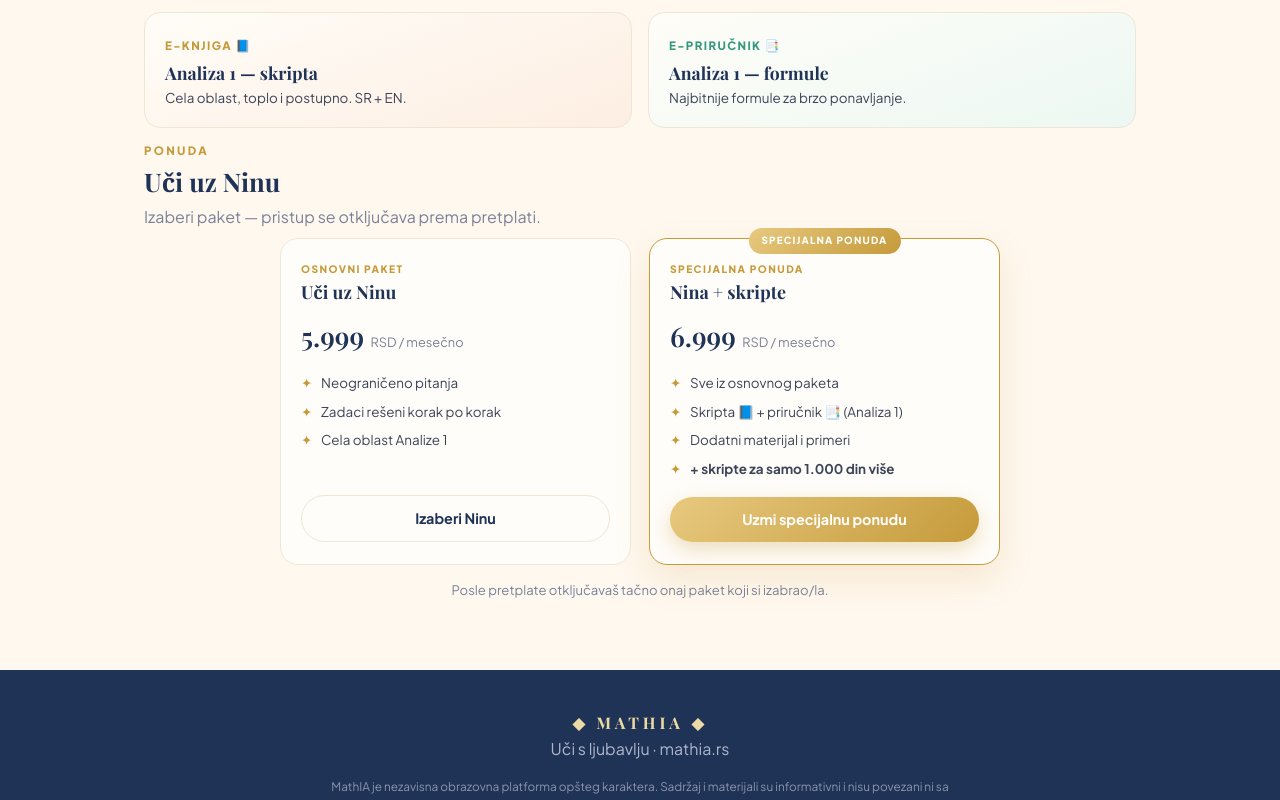
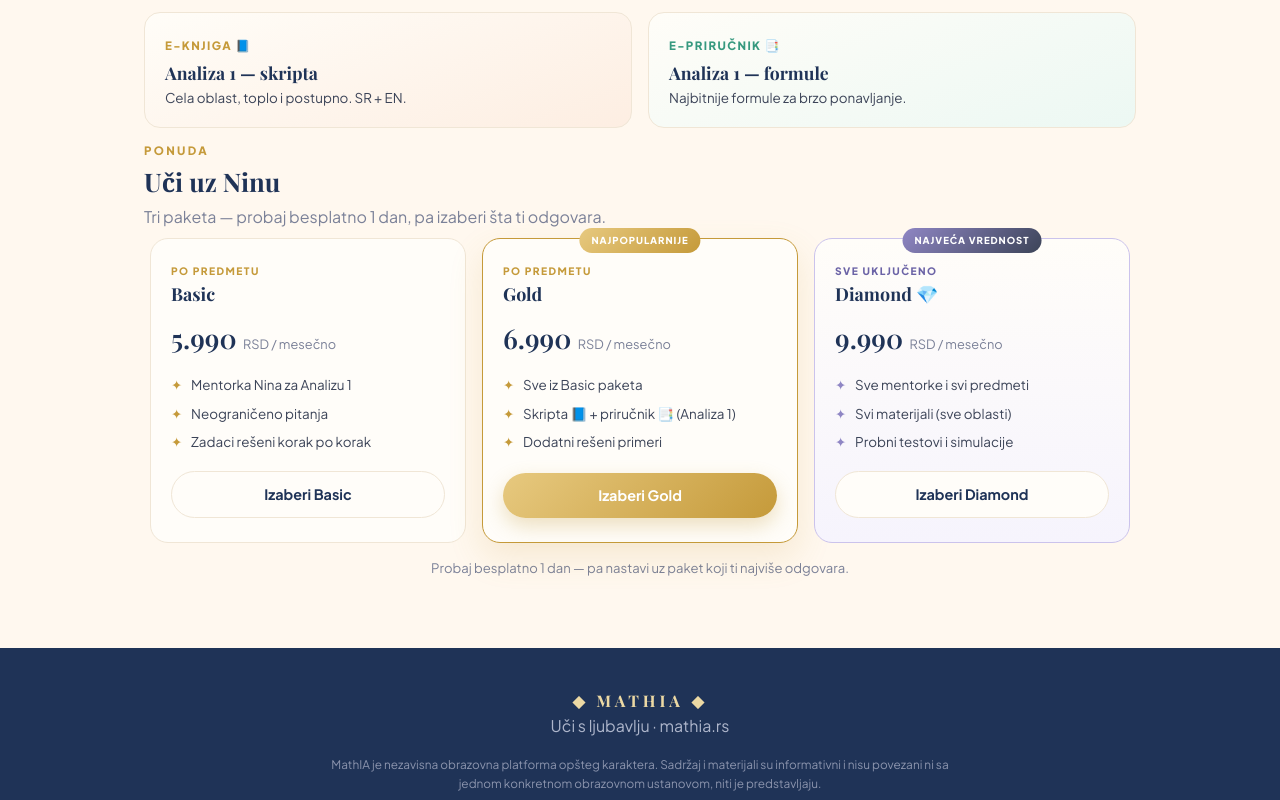
Before and after one commit to mathiatutor-glitch/matura-zoi, a website: page predmet-analiza1.html in a window 1280 px wide. Shown: the part 1521-2321 px from the top of the page. Drawn offline with nearby package versions, Linux system fonts and the light colour scheme; a web font is replaced by a local one.

Commit message:
Add files via upload

```diff
--- a/predmet-analiza1.html
+++ b/predmet-analiza1.html
@@ -90,10 +90,15 @@ section{padding:40px 0}
 .cta-row{text-align:center;margin-top:30px}
 .btn{display:inline-block;font-weight:700;border-radius:999px;padding:13px 28px;color:#fff;cursor:pointer;
   background:linear-gradient(135deg,#e7c97f,#c59a3a);box-shadow:0 8px 20px rgba(197,154,58,.3)}
-.pkgs{display:grid;grid-template-columns:1fr 1fr;gap:18px;max-width:720px;margin:8px auto 0;align-items:stretch}
-.pkg{background:var(--paper);border:1px solid var(--line);border-radius:18px;padding:22px 20px;display:flex;flex-direction:column}
+.pkgs{display:grid;grid-template-columns:repeat(3,1fr);gap:16px;max-width:980px;margin:8px auto 0;align-items:stretch}
+.pkg{background:var(--paper);border:1px solid var(--line);border-radius:18px;padding:24px 20px;display:flex;flex-direction:column;position:relative}
 .pkg.featured{border-color:var(--gold);box-shadow:0 14px 34px rgba(197,154,58,.16);position:relative}
-.pkg.featured::before{content:'specijalna ponuda';position:absolute;top:-11px;left:50%;transform:translateX(-50%);background:linear-gradient(135deg,#e7c97f,#c59a3a);color:#fff;font-size:.62rem;font-weight:800;letter-spacing:.12em;text-transform:uppercase;padding:5px 13px;border-radius:999px}
+.pkg.featured::before{content:'najpopularnije';position:absolute;top:-11px;left:50%;transform:translateX(-50%);background:linear-gradient(135deg,#e7c97f,#c59a3a);color:#fff;font-size:.6rem;font-weight:800;letter-spacing:.1em;text-transform:uppercase;padding:5px 12px;border-radius:999px}
+.pkg.diamond{border-color:#cbc3ec;background:linear-gradient(180deg,#fffdf9,#f6f4fd)}
+.pkg.diamond .tier{color:#6b63a6}
+.pkg.diamond li::before{color:#8f86c4}
+.pkg.diamond::before{content:'najveća vrednost';position:absolute;top:-11px;left:50%;transform:translateX(-50%);background:linear-gradient(135deg,#8f86c4,#3c4458);color:#fff;font-size:.6rem;font-weight:800;letter-spacing:.1em;text-transform:uppercase;padding:5px 12px;border-radius:999px}
+@media(max-width:820px){.pkgs{grid-template-columns:1fr;max-width:420px}}
 .pkg .tier{font-size:.64rem;font-weight:800;letter-spacing:.14em;text-transform:uppercase;color:var(--gold);margin-bottom:5px}
 .pkg h3{font-size:1.12rem;margin-bottom:4px}
 .pkg .amt{font-family:'Playfair Display',serif;font-size:1.7rem;color:var(--navy);margin:8px 0 2px}
@@ -204,7 +209,7 @@ footer .langs{margin-top:12px;font-size:.74rem;color:#8b94ad;letter-spacing:.08e
       <button>Pošalji</button>
     </div>
   </div>
-  <p class="no-voice"><b style="color:#36997f">Prvo pitanje je besplatno.</b> Bez glasa — samo pisanje i crtanje; jezik biraš iz liste gore. ✍️</p>
+  <p class="no-voice"><b style="color:#36997f">Probaj besplatno 1 dan.</b> Bez glasa — samo pisanje i crtanje; jezik biraš iz liste gore. ✍️</p>
 </div>
 
 <section>
@@ -224,24 +229,31 @@ footer .langs{margin-top:12px;font-size:.74rem;color:#8b94ad;letter-spacing:.08e
     </div>
 
     <div class="sec-head" style="margin-top:8px"><span class="eyebrow">ponuda</span><h2>Uči uz Ninu</h2>
-      <p>Izaberi paket — pristup se otključava prema pretplati.</p></div>
+      <p>Tri paketa — probaj besplatno 1 dan, pa izaberi šta ti odgovara.</p></div>
     <div class="pkgs">
       <div class="pkg">
-        <span class="tier">Osnovni paket</span>
-        <h3>Uči uz Ninu</h3>
-        <div class="amt">5.999 <small>RSD / mesečno</small></div>
-        <ul><li>Neograničeno pitanja</li><li>Zadaci rešeni korak po korak</li><li>Cela oblast Analize 1</li></ul>
-        <a class="btn ghost" href="index.html#cene">Izaberi Ninu</a>
+        <span class="tier">po predmetu</span>
+        <h3>Basic</h3>
+        <div class="amt">5.990 <small>RSD / mesečno</small></div>
+        <ul><li>Mentorka Nina za Analizu 1</li><li>Neograničeno pitanja</li><li>Zadaci rešeni korak po korak</li></ul>
+        <a class="btn ghost" href="prijava.html">Izaberi Basic</a>
       </div>
       <div class="pkg featured">
-        <span class="tier">Specijalna ponuda</span>
-        <h3>Nina + skripte</h3>
-        <div class="amt">6.999 <small>RSD / mesečno</small></div>
-        <ul><li>Sve iz osnovnog paketa</li><li>Skripta 📘 + priručnik 📑 (Analiza 1)</li><li>Dodatni materijal i primeri</li><li><strong>+ skripte za samo 1.000 din više</strong></li></ul>
-        <a class="btn" href="index.html#cene">Uzmi specijalnu ponudu</a>
+        <span class="tier">po predmetu</span>
+        <h3>Gold</h3>
+        <div class="amt">6.990 <small>RSD / mesečno</small></div>
+        <ul><li>Sve iz Basic paketa</li><li>Skripta 📘 + priručnik 📑 (Analiza 1)</li><li>Dodatni rešeni primeri</li></ul>
+        <a class="btn" href="prijava.html">Izaberi Gold</a>
+      </div>
+      <div class="pkg diamond">
+        <span class="tier">sve uključeno</span>
+        <h3>Diamond 💎</h3>
+        <div class="amt">9.990 <small>RSD / mesečno</small></div>
+        <ul><li>Sve mentorke i svi predmeti</li><li>Svi materijali (sve oblasti)</li><li>Probni testovi i simulacije</li></ul>
+        <a class="btn ghost" href="prijava.html">Izaberi Diamond</a>
       </div>
     </div>
-    <p class="access-note">Posle pretplate otključavaš tačno onaj paket koji si izabrao/la.</p>
+    <p class="access-note">Probaj besplatno 1 dan — pa nastavi uz paket koji ti najviše odgovara.</p>
   </div>
 </section>
 
```
Also changed, not shown: index.html (+6 -4 lines), README.md.
